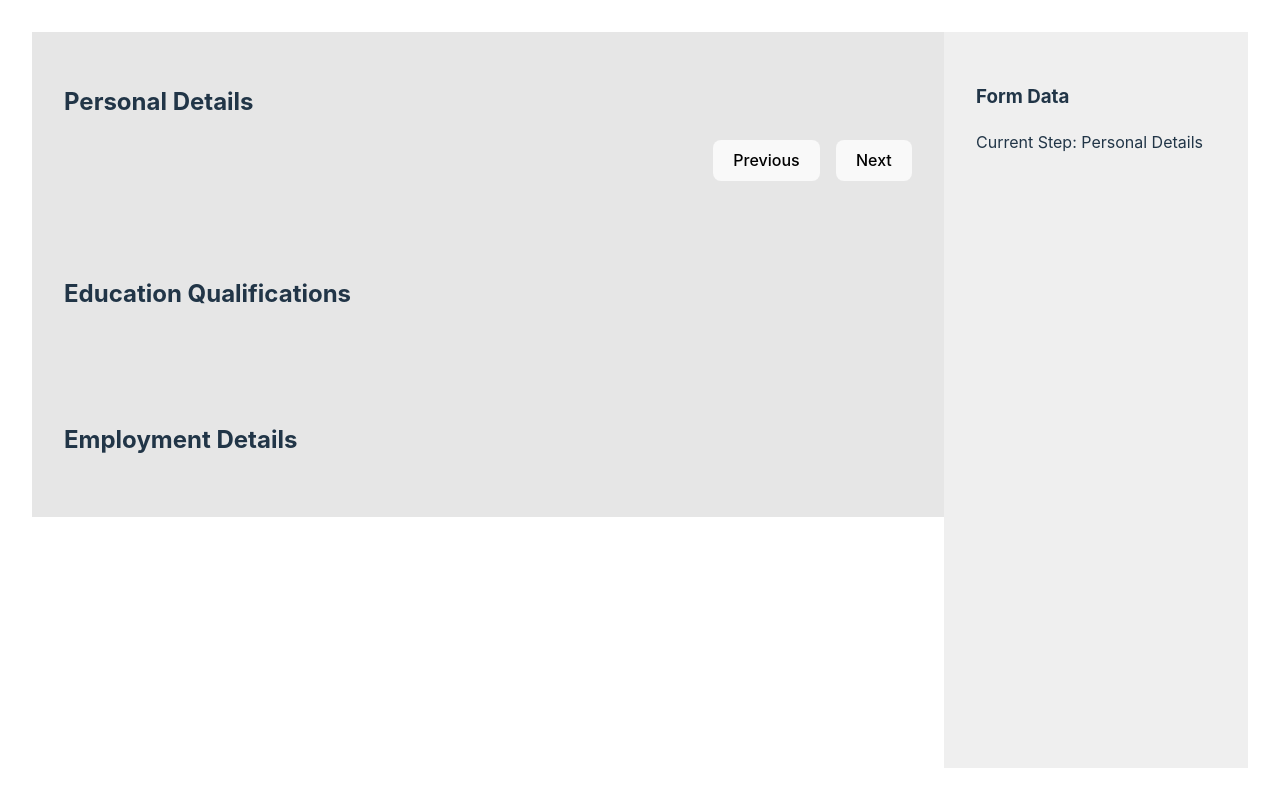
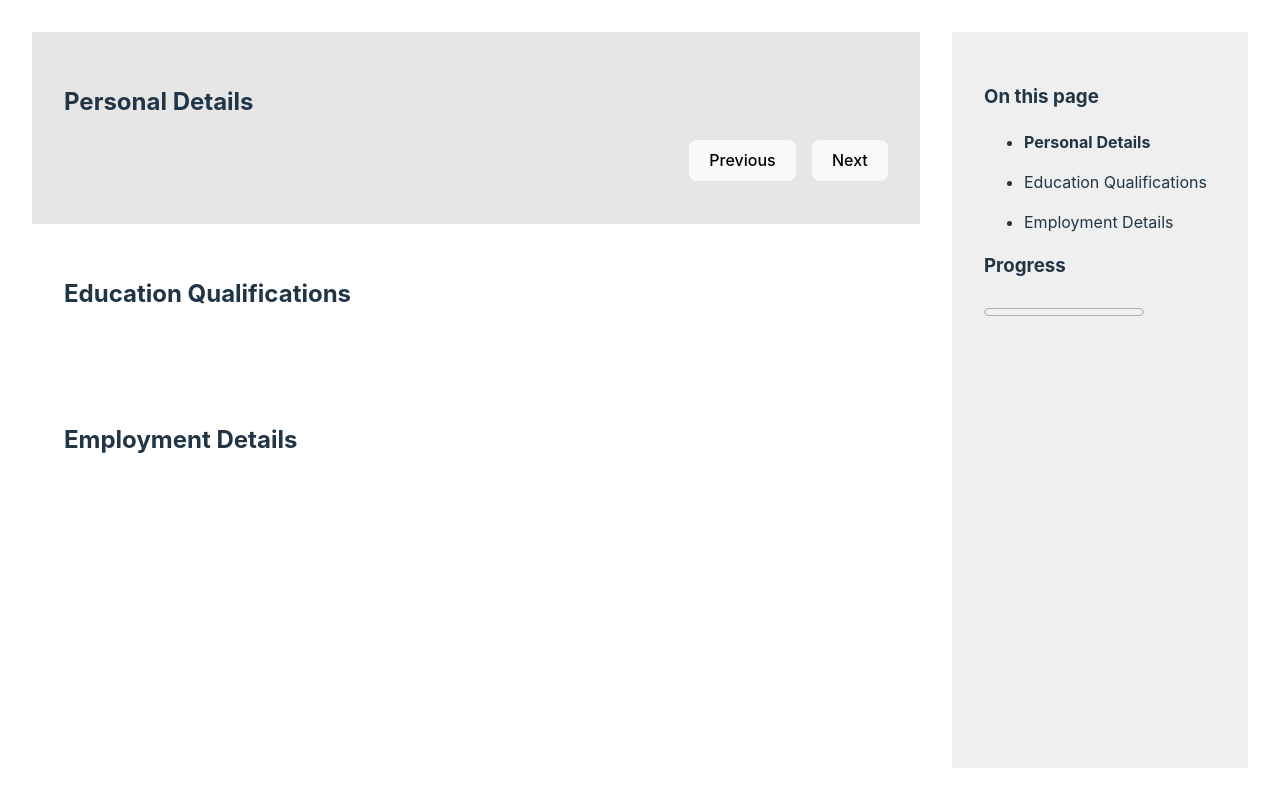
Before and after one commit to fahadahmed/multi-step-form, a React (Vite) app: page / in a window 1280 px wide. Built offline with nearby package versions, Linux system fonts and the light colour scheme.

Commit message:
added progress indicators

```diff
--- a/src/App.tsx
+++ b/src/App.tsx
@@ -4,14 +4,17 @@ import { MultiStepForm } from "./components"
 const formConfig = [
   {
     stepName: 'Personal Details',
+    progressValue: 0,
     fields: []
   },
   {
     stepName: 'Education Qualifications',
+    progressValue: 50,
     fields: []
   },
   {
     stepName: 'Employment Details',
+    progressValue: 80,
     fields: []
   }
 ]
--- a/src/components/MultiStepForm/MultiStepForm.tsx
+++ b/src/components/MultiStepForm/MultiStepForm.tsx
@@ -2,6 +2,7 @@ import { useState } from "react"
 
 type FormConfigType = {
   stepName: string
+  progressValue: number
   // fields: any[]
 
 }
@@ -33,12 +34,12 @@ export default function MultiStepForm({ formConfig }: Readonly<MultiStepFormProp
     }
   }
   return (
-    <div style={{ display: 'grid', gridTemplateColumns: '3fr 1fr', width: '100%', height: '100%' }}>
+    <div style={{ display: 'grid', gridTemplateColumns: '3fr 1fr', width: '100%', height: '100%', gap: '2rem' }}>
       <div>
         {formConfig.map((stepData, index) => {
           return (
             <>
-              <div key={index} style={{ display: 'grid', background: '#e6e6e6', padding: '2rem', gridTemplateRows: '11fr 1fr', gridTemplateColumns: '1fr' }}>
+              <div key={index} style={{ display: 'grid', background: step === index ? '#e6e6e6' : '#FFFFFF', padding: '2rem', gridTemplateRows: '11fr 1fr', gridTemplateColumns: '1fr' }}>
                 <div>
                   <h2>{stepData.stepName}</h2>
                   <div style={{ display: step === index ? 'flex' : 'none', justifyContent: 'end', alignItems: 'center', gap: '1rem' }}>
@@ -52,8 +53,17 @@ export default function MultiStepForm({ formConfig }: Readonly<MultiStepFormProp
         })}
       </div>
       <div style={{ background: "#efefef", padding: '2rem' }}>
-        <h3>Form Data</h3>
-        <p>Current Step: {formConfig[step].stepName}</p>
+        <h3>On this page</h3>
+        <ul>
+          {formConfig.map((stepData, index) => (
+            <li key={index} style={{ marginBottom: '1rem' }} onClick={() => setStep(index)}>
+              {/* <button onClick={() => setStep(index)}></button> */}
+              {step === index ? <strong>{stepData.stepName}</strong> : stepData.stepName}
+            </li>
+          ))}
+        </ul>
+        <h3>Progress</h3>
+        <progress value={formConfig[step].progressValue} max="100"></progress>
       </div>
     </div>
   )
```
